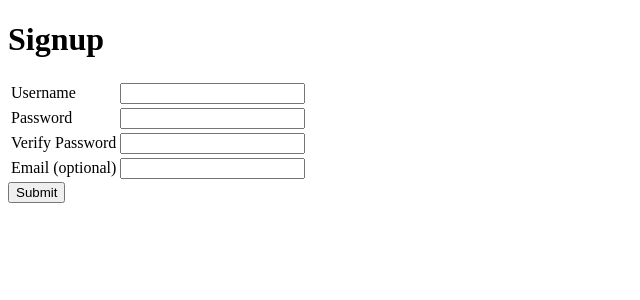
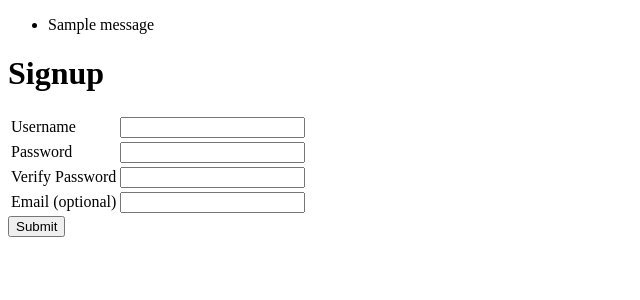
Before and after one commit to Ruben404/user-signup, a Flask app: page /signup in a window 1280 px wide. Shown: the top 300 px of the page, without its empty margins (0-640 px from the left). Run offline with Flask 2, Linux system fonts and the light colour scheme; one stand-in notice (Sample message) is shown.

Commit message:
Added .error style. Attempting to set restrictions.

```diff
--- a/main.py
+++ b/main.py
@@ -1,4 +1,4 @@
-from flask import Flask, render_template, request, redirect
+from flask import Flask, render_template, request, redirect, flash
 
 app = Flask(__name__)
 app.config['DEBUG'] = True
@@ -23,7 +23,22 @@ def signed_in():
     verify = request.form['verify']
     email = request.form['email']
 
+    username_error = ''
+    password_error = ''
+    verify_error = ''
+    email_error = ''
 
+    if len(username) == 0:
+        username_error = 'field required*'
+        username = ''
+    else:
+        pass
+
+    if len(username) > 3 or len(username) < 20:
+        pass
+    else:
+        username_error = 'Username must be 3-20 characters.'
+        username = ''
 
     return render_template('signed-in.html', name=username)
 
--- a/templates/base.html
+++ b/templates/base.html
@@ -5,20 +5,22 @@
     <meta name="viewport" content="width=device-width, initial-scale=1.0">
     <meta http-equiv="X-UA-Compatible" content="ie=edge">
     <title>{{title}}</title>
+    <style>
+        .error{
+            color: red;
+        }
+    </style>
 </head>
 <body>
 
-    <!-- <div>
-        <a href="/logout">Logout</a>
-    </div>
 
-    {% with messages = get_flashed_messages() %}
+    {% with messages = get_flashed_messages(with_categories=True) %}
         <ul>
-        {% for message in messages %}
-            <li>{{message}}</li>
+        {% for category, message in messages %}
+            <li class={{category}}>{{message}}</li>
         {% endfor %}
         </ul>
-    {% endwith %} -->
+    {% endwith %}
 
     {% block content %}
     {% endblock %}
--- a/templates/signup.html
+++ b/templates/signup.html
@@ -14,6 +14,7 @@
                 <input type="username" name="username">
             </td>
         </tr>
+        <p class="error">{{username_error}}</p>
         <tr>
             <td>
                 <label for="password">Password</label>
```
